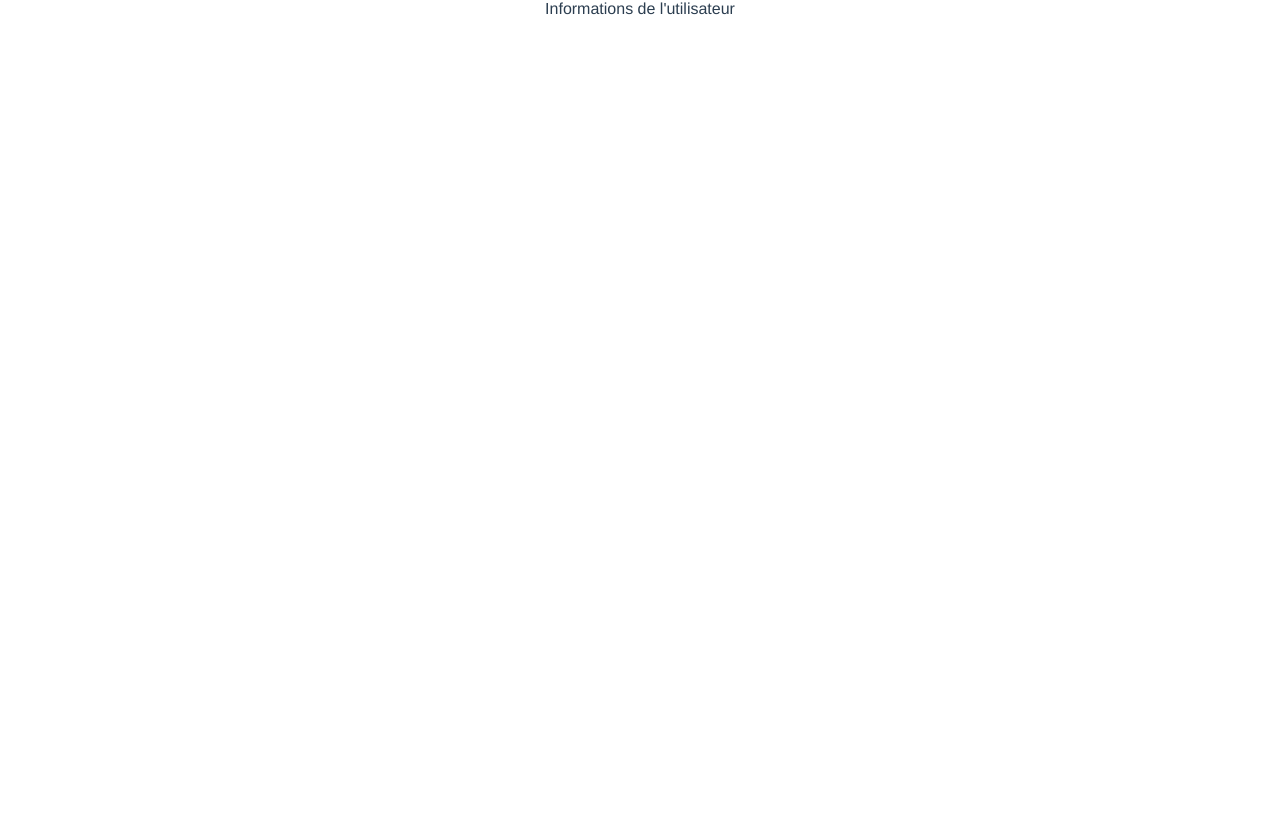
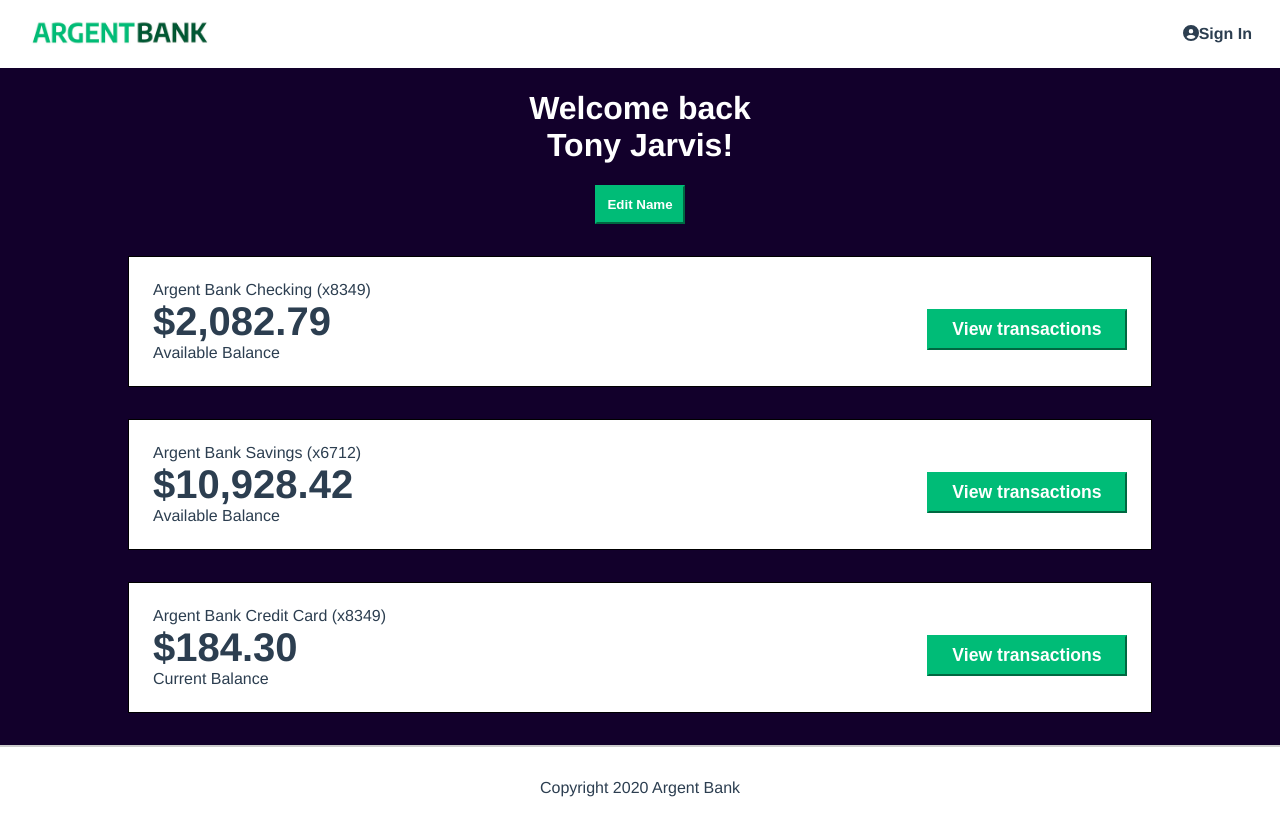
Before and after one commit to drikce88/ArgentBank, a React app in the folder FrontEnd/: page /User in a window 1280 px wide. Before the commit the page ends 800 px from the top, so only its background shows below. Built offline with nearby package versions, Linux system fonts and the light colour scheme; the HTML template or start-up script is replaced by a standard one.

Commit message:
intégration de la page user

```diff
--- a/FrontEnd/src/components/SignForm.jsx
+++ b/FrontEnd/src/components/SignForm.jsx
@@ -1,6 +1,7 @@
 import React from 'react';
 import { FontAwesomeIcon } from '@fortawesome/react-fontawesome';
 import { faUserCircle } from '@fortawesome/free-solid-svg-icons';
+import { NavLink } from 'react-router-dom';
 
 export default function SignForm() {
     return(
@@ -21,7 +22,9 @@
                         <input type="checkbox" id="remember-me" />
                         <label htmlFor="remember-me">Remember me</label>
                     </div>
+                    <NavLink to="/User">
                     <button className="sign-in-button">Sign In</button>
+                    </NavLink>
                 </form>
             </section>
         </main>
--- /dev/null
+++ b/FrontEnd/src/components/Transaction.jsx
@@ -0,0 +1,46 @@
+import React from 'react';
+
+
+
+export default function Transaction() {
+    return(
+        <main className="main bg-dark">
+        <div className="header">
+          <h1>Welcome back<br />Tony Jarvis!</h1>
+          <button className="edit-button">Edit Name</button>
+        </div>
+        <h2 className="sr-only">Accounts</h2>
+        <section className="account">
+          <div className="account-content-wrapper">
+            <h3 className="account-title">Argent Bank Checking (x8349)</h3>
+            <p className="account-amount">$2,082.79</p>
+            <p className="account-amount-description">Available Balance</p>
+          </div>
+          <div className="account-content-wrapper cta">
+            <button className="transaction-button">View transactions</button>
+          </div>
+        </section>
+        <section className="account">
+          <div className="account-content-wrapper">
+            <h3 className="account-title">Argent Bank Savings (x6712)</h3>
+            <p className="account-amount">$10,928.42</p>
+            <p className="account-amount-description">Available Balance</p>
+          </div>
+          <div className="account-content-wrapper cta">
+            <button className="transaction-button">View transactions</button>
+          </div>
+        </section>
+        <section className="account">
+          <div className="account-content-wrapper">
+            <h3 className="account-title">Argent Bank Credit Card (x8349)</h3>
+            <p className="account-amount">$184.30</p>
+            <p className="account-amount-description">Current Balance</p>
+          </div>
+          <div className="account-content-wrapper cta">
+            <button className="transaction-button">View transactions</button>
+          </div>
+        </section>
+      </main>
+
+    )
+     }
--- a/FrontEnd/src/pages/User.jsx
+++ b/FrontEnd/src/pages/User.jsx
@@ -1,11 +1,18 @@
 import React from 'react';
+import Nav from '../components/Nav.jsx';
+import Transaction from '../components/Transaction.jsx';
+import Footer from '../components/Footer.jsx';
 
 const User = () => {
 
     return (
-        <div>
-            Informations de l'utilisateur
-        </div>
+       <body>
+        <>
+        <Nav />
+        <Transaction />
+        <Footer />
+        </>
+       </body>
     );
 }
 
```
